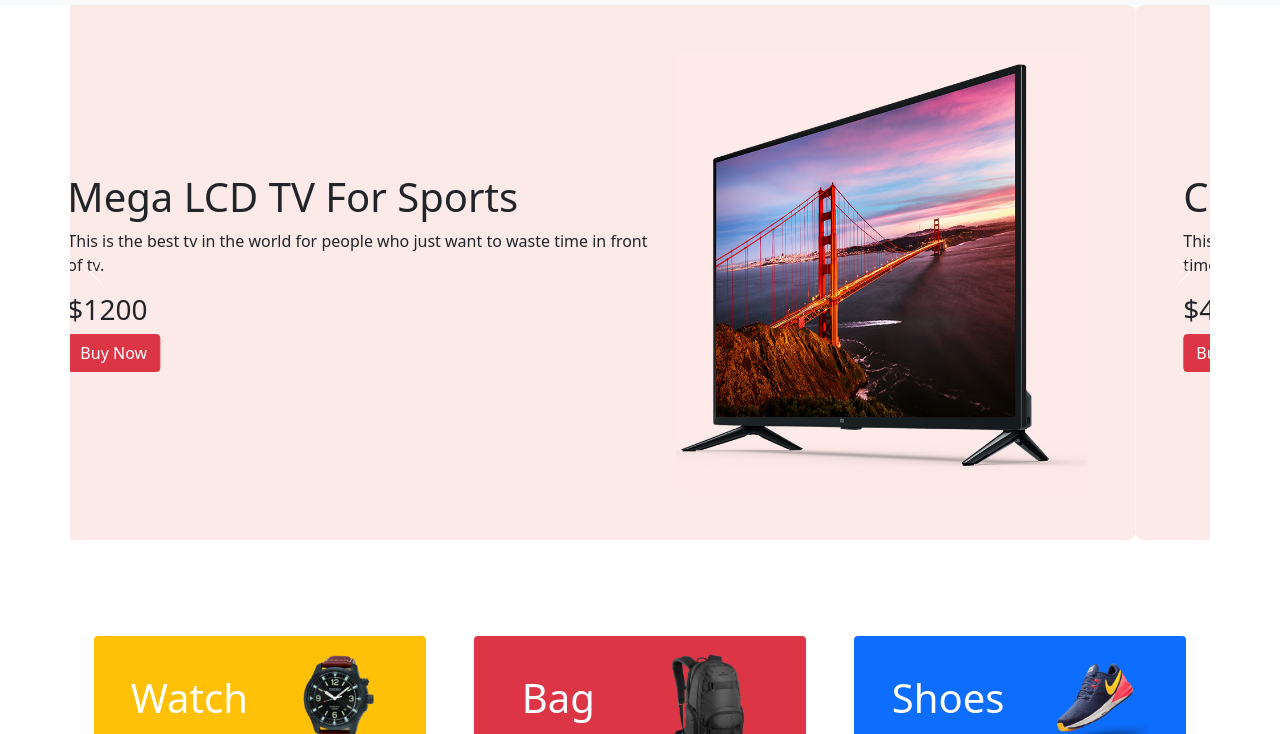
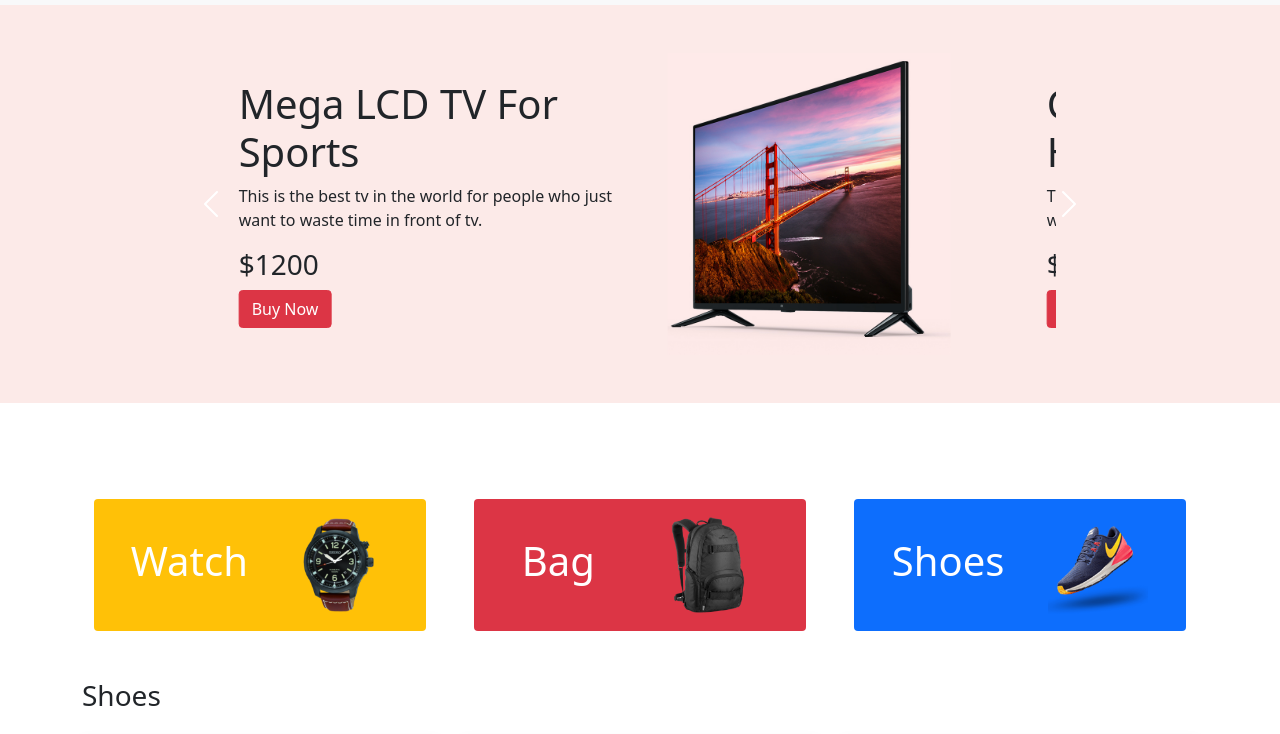
Before and after one commit to Fakrul05/ecommerce-website-design, a plain HTML site: page index.html in a window 1280 px wide. Shown: the part 52-786 px from the top of the page. Drawn offline with nearby package versions, Linux system fonts and the light colour scheme.

Commit message:
design modification

```diff
--- a/style.css
+++ b/style.css
@@ -1,24 +1,52 @@
-.panda-card{
+.panda-card {
   border: none;
 }
 
-.panda-card-footer{
+.panda-card-footer {
   background-color: white;
   border: none;
 }
 
-.categories img{
+.categories img {
   width: 100px;
 }
 
-.panda-slide .carousel-item{
-    background-color: #FCEAE8;
-    border-radius: 0.5em;
+div#carouselExampleControls {
+  background-color: #fceae8;
 }
 
-#subscribe input{
+#subscribe input {
   border: none;
   outline: none;
   padding: 0.4em;
   border-radius: 5px;
 }
+
+div#carouselExampleControls .carousel-inner {
+  position: relative;
+  max-width: 65%;
+  overflow: hidden;
+}
+
+div#carouselExampleControls .carousel-control-next,
+div#carouselExampleControls .carousel-control-prev {
+  opacity: 1;
+  transition: all 0.15s ease;
+}
+
+div#carouselExampleControls .carousel-control-next {
+  right: 9%;
+}
+
+div#carouselExampleControls .carousel-control-prev {
+  left: 9%;
+}
+
+section#subscribe input {
+  border-radius: 5px 0px 0px 5px;
+  height: 38px;
+}
+
+section#subscribe button {
+  border-radius: 0px 5px 5px 0px;
+}
```
Lines whose indentation alone changed are shown as unchanged.
